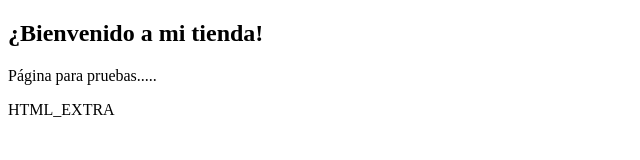
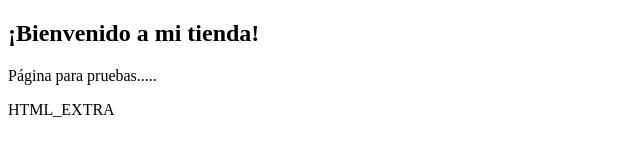
Before and after one commit to anapgh/2020-2021-LTAW-Practicas, a plain HTML site: page P2/S6/Ejemplo 6/Ej06.html in a window 1280 px wide. Shown: the full height of the page, 0-640 px from the left. Drawn offline with Linux system fonts and the light colour scheme.

Commit message:
RECTIFICADO

```diff
--- a/P2/S6/Ejemplo 6/Ej06.html
+++ b/P2/S6/Ejemplo 6/Ej06.html
@@ -7,7 +7,7 @@
     <title>Ejemplo 6</title>
 </head>
 <body>
-    <h2>¿Bienvenido a mi tienda!</h2>
+    <h2>¡Bienvenido a mi tienda!</h2>
     <p>Página para pruebas.....</p>
     <p></p>
     HTML_EXTRA
```
